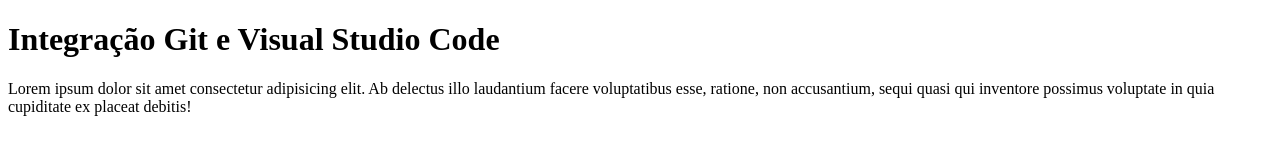
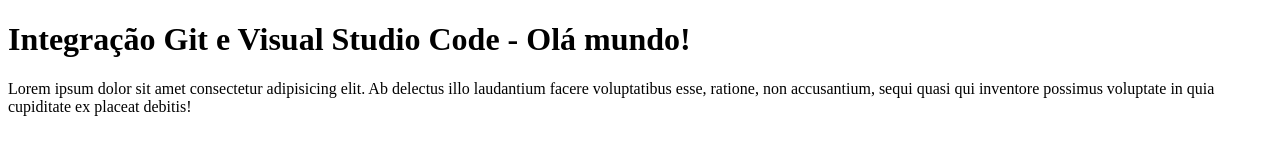
Before and after one commit to LisioSouza/testeGit, a plain HTML site: page index.html in a window 1280 px wide. Drawn offline with Linux system fonts and the light colour scheme.

Commit message:
Update index.html

```diff
--- a/index.html
+++ b/index.html
@@ -7,7 +7,7 @@
     <title>Integração Git</title>
 </head>
 <body>
-   <h1>Integração Git e Visual Studio Code</h1>
+   <h1>Integração Git e Visual Studio Code - Olá mundo!</h1>
    <p>Lorem ipsum dolor sit amet consectetur adipisicing elit. Ab delectus illo laudantium facere voluptatibus esse, ratione, non accusantium, sequi quasi qui inventore possimus voluptate in quia cupiditate ex placeat debitis!</p>
 </body>
 </html>
```
